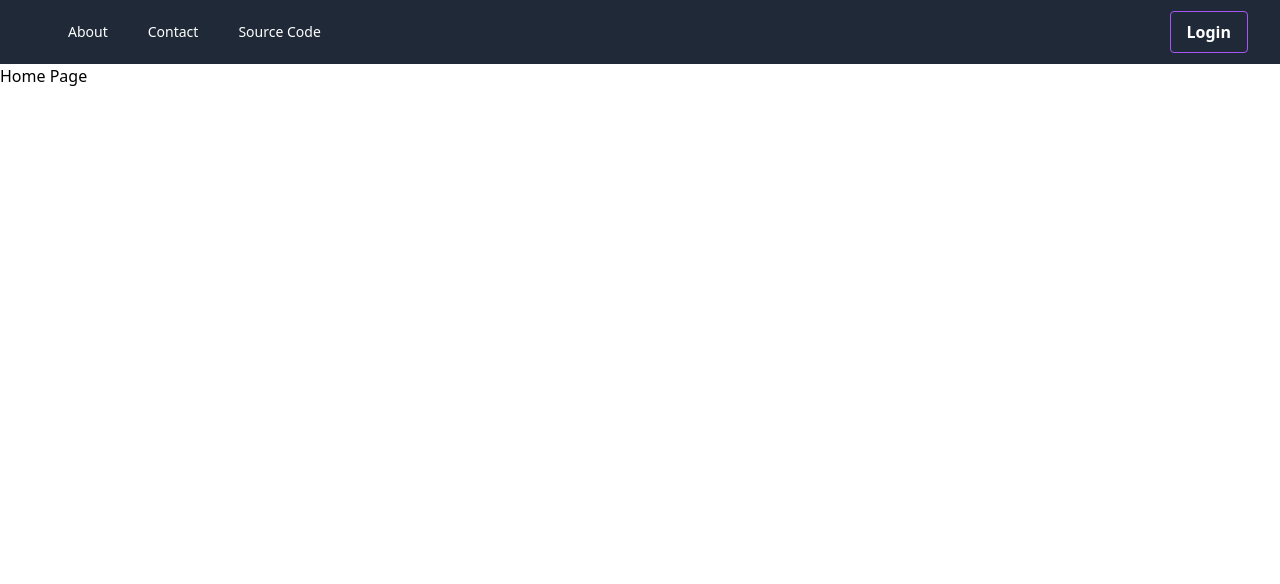
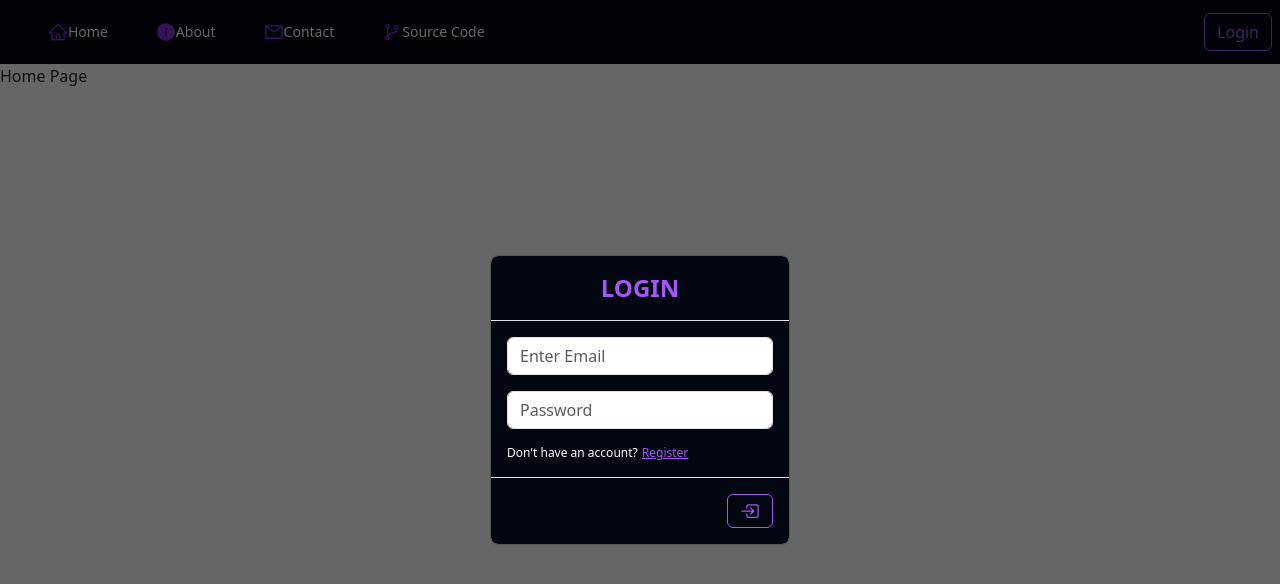
Before and after one commit to BasicallyManny/Document-AI-Chat-Assistant, a React (Vite) app in the folder frontend/: page / in a window 1280 px wide. Both pictures are taken after a click on the button "Login". Shown: the top 584 px of the page. Built offline with nearby package versions, Linux system fonts and the light colour scheme.

Commit message:
implemented login modals

```diff
--- a/frontend/src/App.tsx
+++ b/frontend/src/App.tsx
@@ -1,9 +1,10 @@
-import './App.css'
 import { Routes, Route } from 'react-router-dom'
 import Navbar from './components/Navbar'
 import Contact from './components/Contact'
 import Home from './pages/Home'
 import About from './components/About'
+import Register from './pages/Register'
+import 'bootstrap/dist/css/bootstrap.min.css';
 
 function App() {
 
@@ -14,6 +15,7 @@ function App() {
         <Route path='/' element={<Home></Home>}></Route>
         <Route path="/about" element={<About />} />
         <Route path='/contact' element={<Contact></Contact>}></Route>
+        <Route path='/register' element={<Register></Register>}></Route>
       </Routes>
     </>
   );
--- a/frontend/src/components/Navbar.tsx
+++ b/frontend/src/components/Navbar.tsx
@@ -1,7 +1,17 @@
 import { Disclosure } from '@headlessui/react'
 import { RxCross1 } from "react-icons/rx";
 import { HiMenu } from "react-icons/hi";
-import React from 'react';
+import {React,useState} from 'react'
+import Button from 'react-bootstrap/Button';
+
+import Login from '../pages/Login'
+
+import {
+    AiOutlineMail,
+    AiOutlineHome,
+    AiOutlineBranches,
+    AiFillInfoCircle
+} from "react-icons/ai";
 
 // Define the type for the navigation items
 interface NavigationItem {
@@ -9,12 +19,14 @@ interface NavigationItem {
     href: string;
     current?: boolean;
     target?: string;
+    icon?: JSX.Element;
 }
 
 const navigation: NavigationItem[] = [
-    { name: 'About', href: '/about' },
-    { name: "Contact", href: '/contact' },
-    { name: "Source Code", href: 'https://github.com/BasicallyManny/Document-AI-Chat-Assistant', target: '_blank' },
+    { name: 'Home', href: '/', icon: <AiOutlineHome size={20} style={{ color: 'rgb(138, 43, 226)' }}></AiOutlineHome> },
+    { name: 'About', href: '/about', icon: <AiFillInfoCircle size={20} style={{ color: 'rgb(138, 43, 226)' }} ></AiFillInfoCircle> },
+    { name: "Contact", href: '/contact', icon: <AiOutlineMail size={20} style={{ color: 'rgb(138, 43, 226)' }}></AiOutlineMail> },
+    { name: "Source Code", href: 'https://github.com/BasicallyManny/Document-AI-Chat-Assistant', target: '_blank', icon: <AiOutlineBranches size={20} style={{ color: 'rgb(138, 43, 226)' }}></AiOutlineBranches> },
 ];
 
 function classNames(...classes: string[]): string {
@@ -22,15 +34,18 @@ function classNames(...classes: string[]): string {
 }
 
 const Navbar: React.FC = () => {
+
+    const [modalShow, setModalShow] = useState(false);
+
     return (
-        <Disclosure as="nav" className="bg-gray-800">
+        <Disclosure as="nav" className="bg-gray-950">
             {({ open }: { open: boolean }) => (
                 <>
                     <div className="mx-auto max-w-7xl px-2 sm:px-6 lg:px-8">
                         <div className="relative flex h-16 items-center justify-between">
                             <div className="absolute inset-y-0 left-0 flex items-center sm:hidden">
                                 {/* Mobile menu button*/}
-                                <Disclosure.Button className="relative inline-flex items-center justify-center rounded-md p-2 text-gray-400 hover:bg-gray-700 hover:text-white focus:outline-none focus:ring-2 focus:ring-inset focus:ring-white">
+                                <Disclosure.Button className="relative inline-flex items-center justify-center rounded-md p-2 text-gray-400 hover:bg-gray-900 hover:text-white focus:outline-none focus:ring-2 focus:ring-inset focus:ring-white">
                                     <span className="absolute -inset-0.5" />
                                     <span className="sr-only">Open main menu</span>
                                     {open ? (
@@ -53,16 +68,18 @@ const Navbar: React.FC = () => {
                                                     'rounded-md px-3 py-2 text-sm font-medium'
                                                 )}
                                             >
-                                                {item.name}
+                                                <div className="flex">
+                                                    {item.icon}
+                                                    {item.name}
+                                                </div>
                                             </a>
                                         ))}
                                     </div>
                                 </div>
                             </div>
                             <div>
-                                <button className="bg-transparent hover:bg-purple-500 text-white font-semibold hover:text-white py-2 px-4 border border-purple-500 hover:border-transparent rounded">
-                                    Login
-                                </button>
+                                <Button onClick={() => setModalShow(true)} variant="outline" className="text-purple-500 border-purple-500 hover:bg-purple-500 hover:text-white">Login</Button>{' '}
+                                <Login show={modalShow} onHide={() => setModalShow(false)}></Login>
                             </div>
                         </div>
                     </div>
@@ -76,10 +93,11 @@ const Navbar: React.FC = () => {
                                     href={item.href}
                                     target={item.target}
                                     className={classNames(
-                                        item.current ? 'bg-gray-900 !text-white' : '!text-white hover:bg-gray-700 hover:text-white',
+                                        item.current ? ' !text-white' : '!text-white hover:bg-gray-900 hover:text-white',
                                         'rounded-md px-3 py-2 text-base font-medium flex justify-center'
                                     )}
                                 >
+                                    {item.icon}
                                     {item.name}
                                 </Disclosure.Button>
                             ))}
--- a/frontend/src/index.css
+++ b/frontend/src/index.css
@@ -1,3 +1,7 @@
 @import "tailwindcss/base";
 @import "tailwindcss/components";
 @import "tailwindcss/utilities";
+
+.modal-backdrop{
+    opacity:0.6 !important;
+}
--- a/frontend/src/pages/Login.tsx
+++ b/frontend/src/pages/Login.tsx
@@ -1,5 +1,58 @@
-export default function Login(){
-    return(
-        <>Login Page</>
+
+import Button from 'react-bootstrap/Button';
+import Modal from 'react-bootstrap/Modal';
+import Form from 'react-bootstrap/Form';
+import { Row, Container, Col } from 'react-bootstrap';
+
+import { IoEnterOutline } from "react-icons/io5";
+
+
+
+interface LoginProps {
+    onHide: () => void;
+}
+
+const Login: React.FC<LoginProps> = (props) => {
+    return (
+        <Modal
+            {...props}
+            size="sm"
+            aria-labelledby="contained-modal-title-vcenter"
+            className="!border-0"
+            centered
+        >
+            <Modal.Header className="bg-gray-950 d-flex justify-content-center">
+                <Container fluid className="bg-gray-950 d-flex justify-content-center">
+                    <Row className="justify-content-center">
+                        <Col xs="auto" className="!text-xlg">
+                            <h1 className="text-purple-500 font-bold text-2xl">LOGIN</h1>
+                        </Col>
+                    </Row>
+                </Container>
+            </Modal.Header>
+            <Modal.Body className="bg-gray-950">
+                <Form>
+                    <Form.Group className="mb-3" controlId="formBasicEmail">
+                        <Form.Control type="email" placeholder="Enter Email" />
+                    </Form.Group>
+                    <Form.Group className="mb-3" controlId="formBasicPassword">
+                        <Form.Control type="password" placeholder="Password" />
+                    </Form.Group>
+                </Form>
+                <Row>
+                    <h1 className="text-white !text-xs	-">Don't have an account?
+                        <a className="text-purple-500 underline pl-1" href="/register">Register</a>
+                    </h1>
+                </Row>
+            </Modal.Body>
+            <Modal.Footer className="bg-gray-950">
+                <Button type="submit" variant="outline" className="text-purple-500 border-purple-500 hover:bg-purple-500 hover:text-white">
+                    <IoEnterOutline size={20}></IoEnterOutline>
+                </Button>
+            </Modal.Footer>
+        </Modal>
+
     );
-}
+};
+
+export default Login;
```
